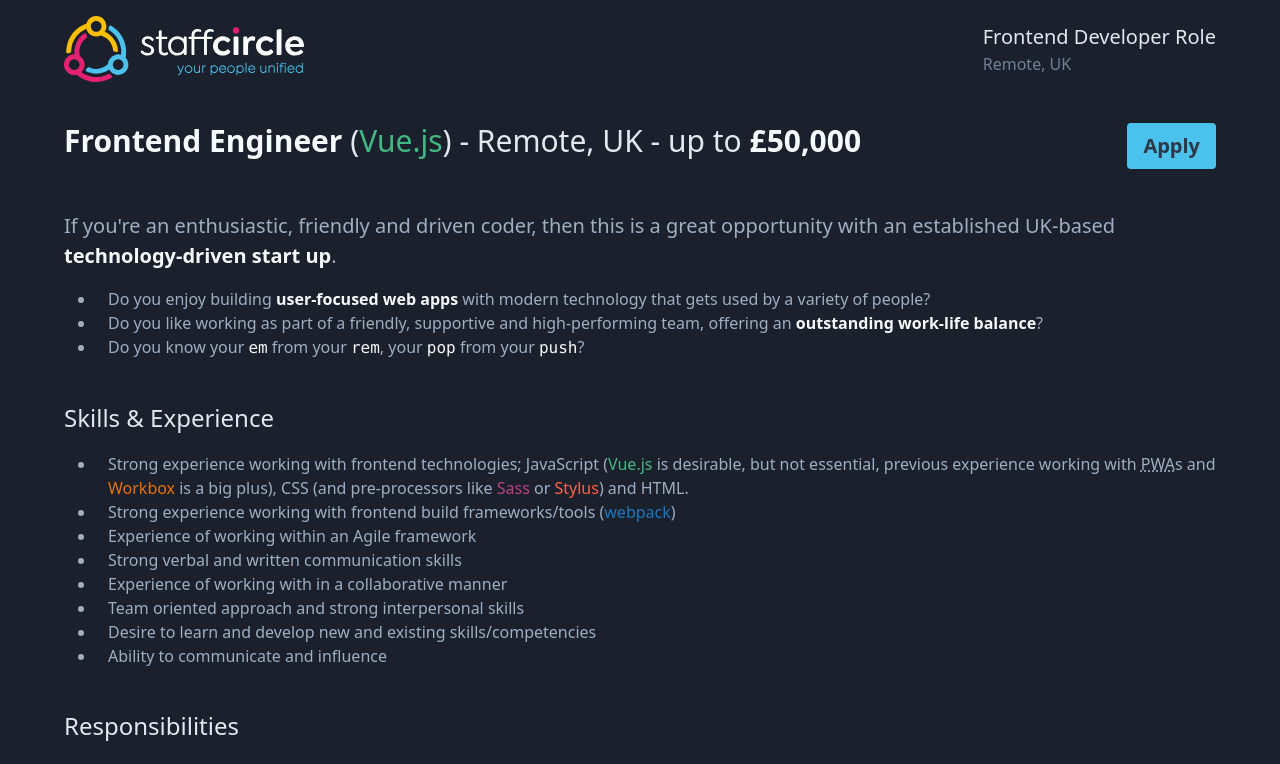
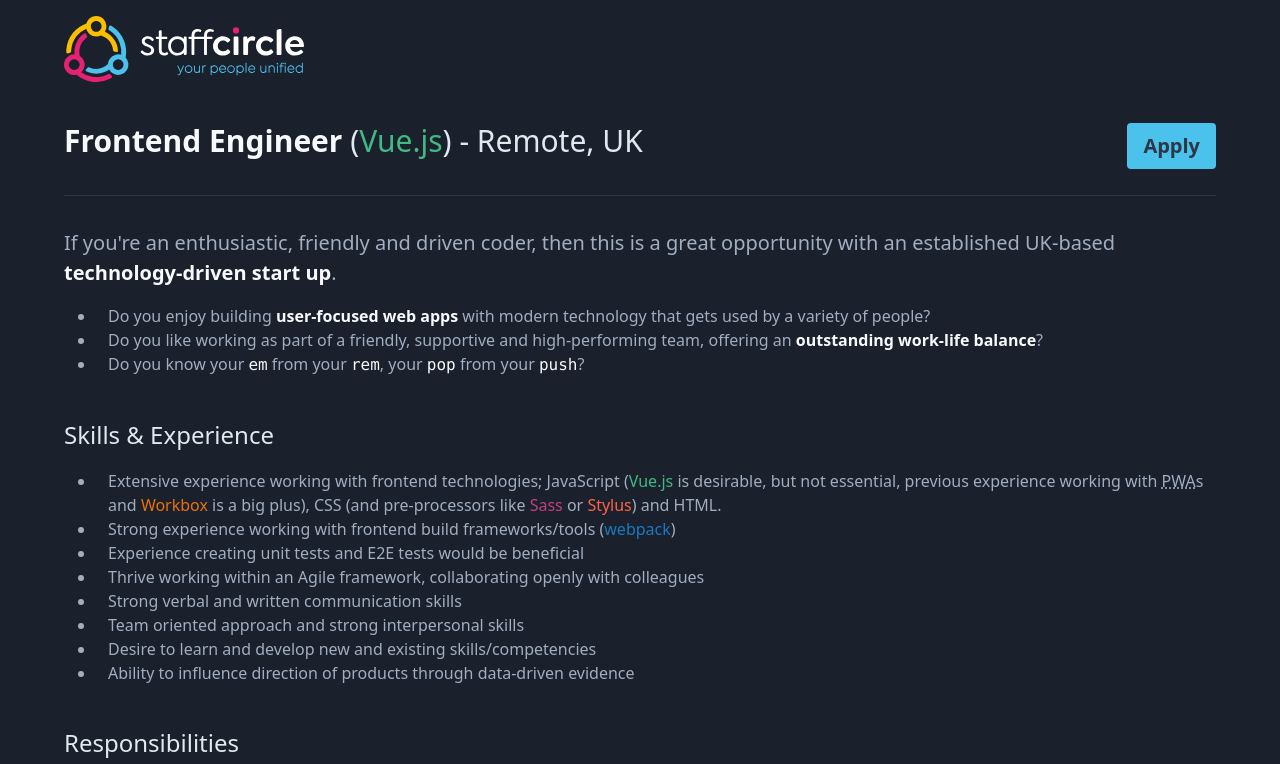
Before and after one commit to StaffCircle/frontend-role, a Vue app: page / in a window 1280 px wide. Shown: the top 764 px of the page. Built offline with nearby package versions, Linux system fonts and the light colour scheme.

Commit message:
Tweaks to the advert

```diff
--- a/src/assets/styles/index.css
+++ b/src/assets/styles/index.css
@@ -16,7 +16,7 @@
   @apply font-semibold text-xl;
 }
 article header {
-  @apply flex flex-col items-center justify-between w-full;
+  @apply border-b border-gray-800 flex flex-col items-center justify-between mb-8 w-full;
 }
 article header button {
   @apply self-center w-full;
@@ -99,11 +99,10 @@
 
 @keyframes fadeIn {
   from {
-    transform: translate3d(0, 2em, 0);
+    opacity: 0;
   }
 
   to {
-    transform: translate3d(0, 0, 0);
     opacity: 1
   }
 }
@@ -115,7 +114,6 @@
 
 .fade-in-enter {
   opacity: 0;
-  transform: translate3d(0, 2em, 0);
 }
 
 .fade-in-enter-to {
--- a/src/components/AppHeader.vue
+++ b/src/components/AppHeader.vue
@@ -5,10 +5,6 @@
         alt="StaffCircle"
         width="240px"
       />
-    </div>
-    <div class="role">
-      <span class="title">Frontend Developer Role</span>
-      <span class="location">Remote, UK</span>
     </div>
   </header>
 </template>
--- a/src/components/PageHeader.vue
+++ b/src/components/PageHeader.vue
@@ -2,8 +2,7 @@
   <header>
     <h1>
       Frontend Engineer
-      <span>(<span class="vue">Vue.js</span>) - Remote, UK - up to</span>
-      £50,000
+      <span>(<span class="vue">Vue.js</span>) - Remote, UK</span>
     </h1>
     <button
       v-if="$route.name !== 'Apply'"
@@ -14,7 +13,3 @@
     </button>
   </header>
 </template>
-
-<script>
-export default {}
-</script>
--- a/src/views/Apply.vue
+++ b/src/views/Apply.vue
@@ -8,16 +8,18 @@
       We don't accept speculative CVs. Any unsolicited CVs received will be treated as the property of StaffCirlce Ltd and any Terms &amp; Conditions associated with the use of such CVs will be considered <code>null</code> and <code>void</code>.
     </app-alert>
     <h2>How to apply?</h2>
-    <p>In order to be a considered applicant for this role, you'll need to meet the following minimum criteria:</p>
+    <p>In order to be a considered applicant for this role, <strong>you'll need to meet the following minimum criteria</strong>:</p>
     <ol>
-      <li>Live in the UK, and be eligible to work in the UK</li>
+      <li>
+        <strong>Live in the UK, and be eligible to work in the UK</strong>
+      </li>
       <li>Must be able to travel to our main office (in Leicester city centre) about once a month</li>
       <li>Have shareable code examples (either an online portfolio, or open-source repositories on <span class="codepen">Codepen</span>, <span class="github">Github</span>, <span class="gitlab">Gitlab</span>, or similar)</li>
     </ol>
     <p>If you're confident that you meet the above, then please email a copy of your <strong>current CV</strong> and a <strong>write-up</strong> of why you think you'd be a great team member.</p>
     <p>The email address to send your CV to is <code><a href="mailto:frontendrole@staffcircle.com">frontendrole@staffcircle.com</a></code>.</p>
     <h3>Interview process</h3>
-    <p>We conduct the majority of our interviews remotely, via Microsoft Teams (or Skype if needed).</p>
+    <p>We conduct the majority of our interviews remotely, via Microsoft Teams (or Skype, if needed).</p>
     <ol>
       <li>Initial online chat (with Manager and sometimes peer) to discuss the role, and suitability</li>
       <li>Small technical assessment</li>
--- a/src/views/Home.vue
+++ b/src/views/Home.vue
@@ -9,14 +9,14 @@
     </ul>
     <h2>Skills &amp; Experience</h2>
     <ul>
-      <li>Strong experience working with frontend technologies; JavaScript (<span class="vue">Vue.js</span> is desirable, but not essential, previous experience working with <abbr title="Progressive Web App">PWA</abbr>s and <span class="workbox">Workbox</span> is a big plus), CSS (and pre-processors like <span class="sass">Sass</span> or <span class="stylus">Stylus</span>) and HTML.</li>
+      <li>Extensive experience working with frontend technologies; JavaScript (<span class="vue">Vue.js</span> is desirable, but not essential, previous experience working with <abbr title="Progressive Web App">PWA</abbr>s and <span class="workbox">Workbox</span> is a big plus), CSS (and pre-processors like <span class="sass">Sass</span> or <span class="stylus">Stylus</span>) and HTML.</li>
       <li>Strong experience working with frontend build frameworks/tools (<span class="webpack">webpack</span>)</li>
-      <li>Experience of working within an Agile framework</li>
+      <li>Experience creating unit tests and E2E tests would be beneficial</li>
+      <li>Thrive working within an Agile framework, collaborating openly with colleagues</li>
       <li>Strong verbal and written communication skills</li>
-      <li>Experience of working with in a collaborative manner</li>
       <li>Team oriented approach and strong interpersonal skills</li>
       <li>Desire to learn and develop new and existing skills/competencies</li>
-      <li>Ability to communicate and influence</li>
+      <li>Ability to influence direction of products through data-driven evidence</li>
     </ul>
     <h2>Responsibilities</h2>
     <ul>
```
